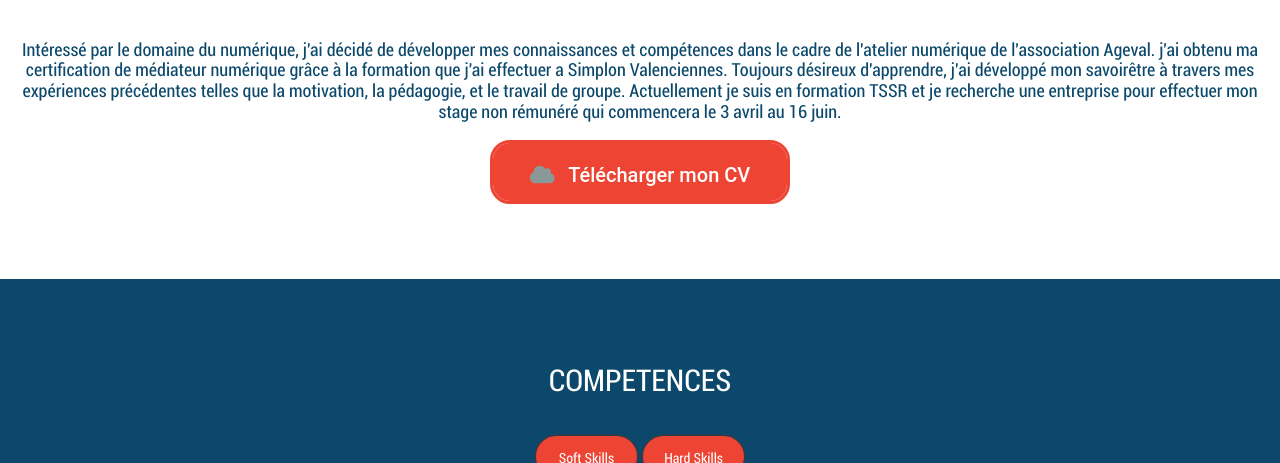
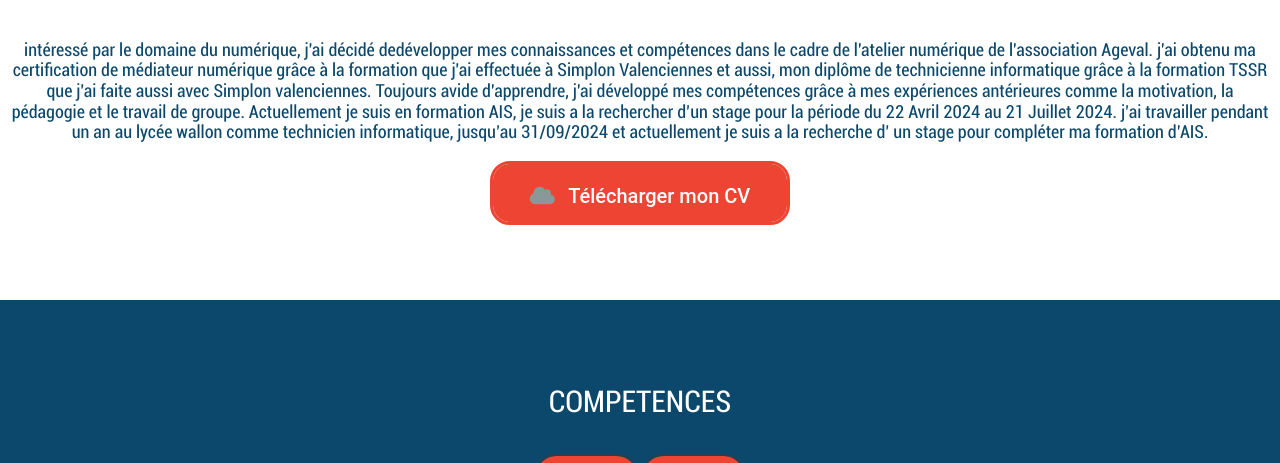
Before and after one commit to ruddyj59/cv, a plain HTML site: page index.html in a window 1280 px wide. Shown: the part 637-1100 px from the top of the page. Drawn offline with Linux system fonts and the light colour scheme.

Commit message:
Update index.html

```diff
--- a/index.html
+++ b/index.html
@@ -52,7 +52,7 @@
       <!-- <img src="img/ruddy2.webp" alt=""> -->
       <div class="texte">
         <h1>Jaros Ruddy</h1>
-        <p>Technicien informatique niveau 2</p>
+        <p>Administrateur d'infrastructure sécurisé</p>
         <p class="sociaux"><span>Téléphone </span><i class="fas fa-arrow-right"></i> 07.86.06.47.94</p>
         <p class="sociaux"><span>Email </span><i class="fas fa-arrow-right"></i> jarosr327@gmail.com</p>
         <p class="sociaux"><span>Ville </span><i class="fas fa-arrow-right"></i> 59300 Valenciennes</p>
@@ -80,20 +80,18 @@
   <!-- prsentation -->
   <div class="presentation" id="apropos">
     <h2>Profil Personel</h2>
-    <p>Intéressé par le domaine du numérique, j'ai
-      décidé de développer mes connaissances et
-      compétences dans le cadre de l'atelier
-      numérique de l'association Ageval.
-      j'ai obtenu ma certification de médiateur
-      numérique grâce à la formation que j'ai
-      effectuer a Simplon Valenciennes. Toujours
-      désireux d'apprendre, j'ai développé mon savoirêtre à travers mes expériences précédentes
-      telles que la motivation, la pédagogie, et le
-      travail de groupe.
-      Actuellement je suis en formation TSSR et je
-      recherche une entreprise pour effectuer mon
-      stage non rémunéré qui commencera le 3 avril
-      au 16 juin.</p>
+    <p> intéressé par le domaine du numérique, j'ai décidé dedévelopper mes connaissances et compétences
+        dans le cadre de l'atelier numérique de l'association Ageval.
+        j'ai obtenu ma certification de médiateur numérique grâce à la formation que
+        j'ai effectuée à Simplon Valenciennes et aussi, mon diplôme de technicienne informatique grâce
+        à la formation TSSR que j'ai faite aussi avec Simplon valenciennes.
+        Toujours avide d'apprendre, j'ai développé mes compétences grâce à mes expériences antérieures
+        comme la motivation, la pédagogie et le travail de groupe.
+        Actuellement je suis en formation AIS, je suis a la rechercher d’un stage pour la
+        période du 22 Avril 2024 au  21 Juillet 2024.
+        j’ai travailler pendant un an au lycée wallon comme technicien informatique,
+        jusqu’au 31/09/2024 et actuellement je suis a la recherche d’ un stage pour compléter ma
+        formation d’AIS.</p>
     <a class="face-button" href="cv-rudy.pdf" download="cv-rudy.pdf" target="_blank">
       <div class="face-primary">
         <span class="icon fa fa-cloud"></span>
```
